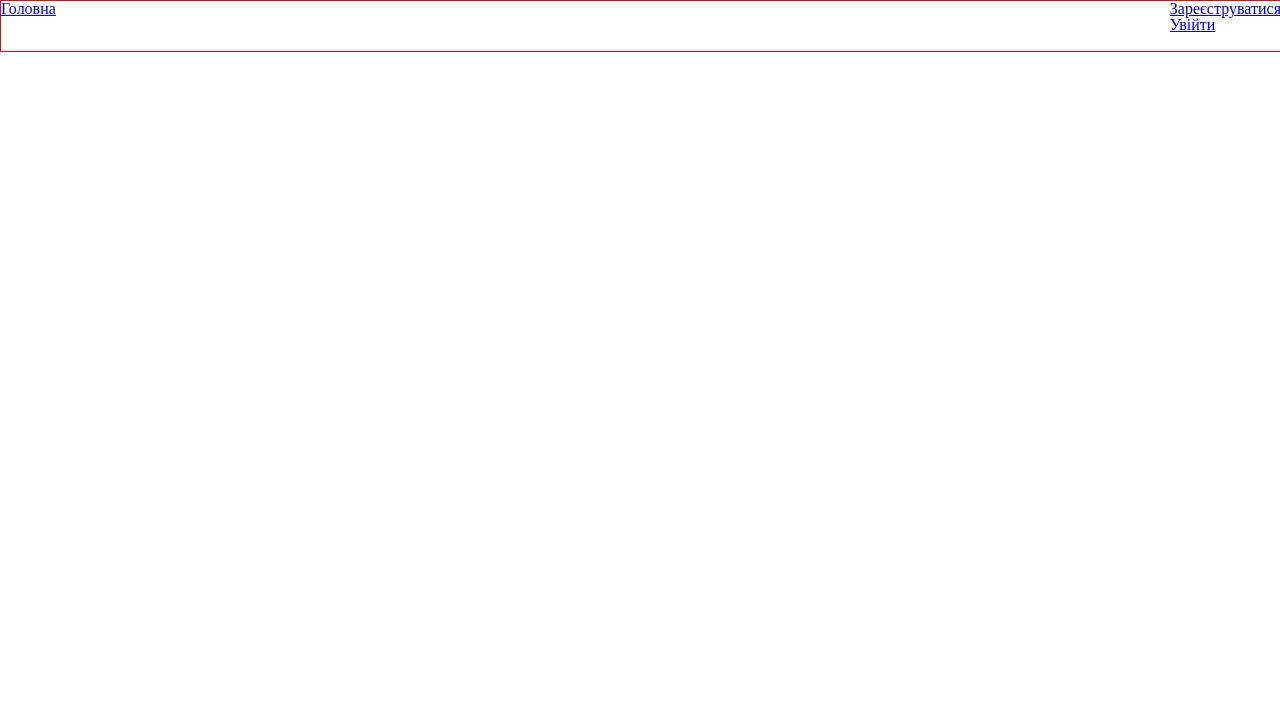
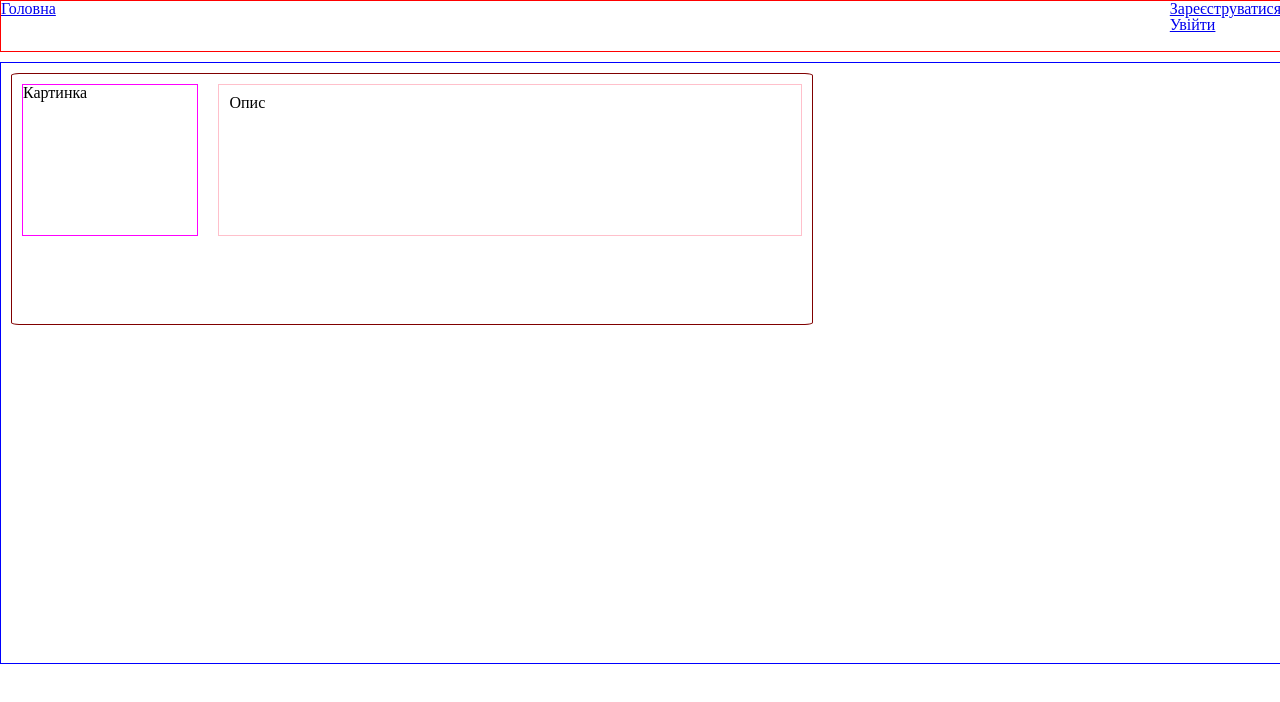
Before and after one commit to YunkoRoman/Restaurant_Angular, an Angular app: page / in a window 1280 px wide. Shown: the top 702 px of the page. Built offline with nearby package versions, Linux system fonts and the light colour scheme.

Commit message:
Відображення списку ресторанів. Початок

```diff
--- a/src/app/app.component.html
+++ b/src/app/app.component.html
@@ -2,9 +2,12 @@
   <div class="Head_rout">
     <a routerLink="">Головна</a>
   </div>
-  <div class="login">
+  <div class="login" *ngIf="visio">
    <div> <a routerLink="registration"> Зареєструватися </a></div>
-   <div> <a routerLink="login"> Увійти </a></div>
+   <div ><a routerLink="login"> Увійти </a></div>
+  </div>
+  <div class="icon" *ngIf="visioIcon" >
+    <a href=""> <img [src]="icon" alt=""></a>
   </div>
 </div>
 
--- a/src/app/app.component.ts
+++ b/src/app/app.component.ts
@@ -1,10 +1,32 @@
-import { Component } from '@angular/core';
+///<reference path="../../node_modules/@types/node/index.d.ts"/>
+import {Component, DoCheck} from '@angular/core';
 
 @Component({
   selector: 'app-root',
   templateUrl: './app.component.html',
-  styleUrls: ['./app.component.css']
+  styleUrls: ['./app.component.css'],
+
 })
-export class AppComponent {
+
+
+export class AppComponent implements DoCheck{
+ visio: boolean;
+ visioIcon:boolean;
+  private icon = require("./assets/icon1.png");
+constructor(){
 
 }
+
+  ngDoCheck(): void {
+    if (localStorage.getItem('token')) {this.visio = false}
+    if (!localStorage.getItem('token')) {this.visio = true}
+    if (localStorage.getItem('token')) {this.visioIcon = true}
+    if (!localStorage.getItem('token')) {this.visioIcon = false}
+
+  }
+
+
+
+
+
+}
--- a/src/app/auth/auth.component.ts
+++ b/src/app/auth/auth.component.ts
@@ -1,6 +1,8 @@
 import { Component, OnInit } from '@angular/core';
 import {NgForm} from "@angular/forms";
 import {AuthService} from "../services/auth.service";
+import {Response} from "../interfaces/Response";
+import {Router} from "@angular/router";
 
 @Component({
   selector: 'app-auth',
@@ -10,14 +12,15 @@ import {AuthService} from "../services/auth.service";
 export class AuthComponent implements OnInit {
 
   constructor(private AuthService: AuthService,
-              ) { }
+              private router:Router) { }
 
   ngOnInit() {
   }
 
     sendForm(loginForm:NgForm) {
-    console.log(loginForm.value.email);
       this.AuthService.loginUser(loginForm.value.email, loginForm.value.password).subscribe((data: Response) => {
+        localStorage.setItem('token', data.msg);
+        if (data.success == true) this.router.navigate([''])
       })
   }
 }
--- a/src/app/checked/checked.component.html
+++ b/src/app/checked/checked.component.html
@@ -1 +1,3 @@
-<p>checked works!</p>
+<div class="checked">
+  <h1> Ваша пошта підтверджена </h1>
+</div>
--- a/src/app/checked/checked.component.ts
+++ b/src/app/checked/checked.component.ts
@@ -10,7 +10,7 @@ import {Response} from "../interfaces/Response";
   styleUrls: ['./checked.component.css']
 })
 export class CheckedComponent implements OnInit {
-  public orderObj: {   };
+  public orderObj: any;
 
 
   constructor(private route: ActivatedRoute,
@@ -19,7 +19,7 @@ export class CheckedComponent implements OnInit {
   ngOnInit() {
     this.route.queryParamMap
       .subscribe(params => {
-        this.orderObj = {...params};
+        this.orderObj = params;
       });
     this.RegistrationService.CheckedUser(this.orderObj.params.t).subscribe((data:Response) => {
       console.log(data.msg);
--- /dev/null
+++ b/src/app/interceptor/auth.interceptor.ts
@@ -0,0 +1,17 @@
+import { Injectable } from '@angular/core';
+import { HttpEvent, HttpHandler, HttpInterceptor, HttpRequest } from '@angular/common/http';
+import { Observable } from 'rxjs';
+
+@Injectable()
+export class HttpAuthInterceptor implements HttpInterceptor {
+  constructor() {
+  }
+
+  intercept(req: HttpRequest<any>, next: HttpHandler): Observable<HttpEvent<any>> {
+    const token = localStorage.getItem('token');
+    if (!token) return next.handle(req);
+
+    const newReq = req.clone({headers: req.headers.set('Authorization', token)});
+    return next.handle(newReq);
+  }
+}
--- /dev/null
+++ b/src/app/list-restaurants/list-restaurants.component.css
@@ -0,0 +1,30 @@
+.box{
+  margin-top: 10px;
+  width: 100%;
+  height: 600px;
+  border: 1px solid blue;
+
+}
+.box_child{
+  border-radius: 1%;
+  margin: 10px;
+  width: 800px;
+  height: 250px;
+  border: 1px solid maroon;
+  display: flex;
+}
+.box_photo{
+  margin: 10px;
+  width: 180px;
+  height: 150px;
+  border: 1px solid fuchsia;
+}
+.box_description{
+  border: 1px solid pink;
+  margin: 10px;
+  width: 600px;
+  height: 150px;
+}
+.box_description_children{
+  margin: 10px;
+}
--- /dev/null
+++ b/src/app/list-restaurants/list-restaurants.component.html
@@ -0,0 +1,12 @@
+<div class="box">
+  <div class="box_child">
+    <div class="box_photo">Картинка</div>
+    <div class="box_description">
+      <div class="box_description_children">
+        <p>Опис</p>
+      </div>
+    </div>
+
+  </div>
+
+</div>
--- /dev/null
+++ b/src/app/list-restaurants/list-restaurants.component.ts
@@ -0,0 +1,15 @@
+import { Component, OnInit } from '@angular/core';
+
+@Component({
+  selector: 'app-list-restaurants',
+  templateUrl: './list-restaurants.component.html',
+  styleUrls: ['./list-restaurants.component.css']
+})
+export class ListRestaurantsComponent implements OnInit {
+
+  constructor() { }
+
+  ngOnInit() {
+  }
+
+}
--- a/src/app/registration/registration.component.ts
+++ b/src/app/registration/registration.component.ts
@@ -20,10 +20,20 @@ export class RegistrationComponent implements OnInit {
   sendForm(loginForm:NgForm) {
     if (loginForm.value.password === loginForm.value.password2) {
     this.RegistrService.RegistrUser(loginForm.value.name, loginForm.value.surname,loginForm.value.email, loginForm.value.password)
-      .subscribe((data:Response)=>{
-        if (data.success == true) alert('Ви успішно зареєструвались');
-        this.router.navigate(['']);
+      .subscribe((data: Response) =>{
 
-      })} else alert('НІТ')
+        if (data.success == true) {alert('Ви успішно зареєструвались');
+          this.router.navigate([''])}
+        if (data.success == false) alert(data.msg);
+
+      },
+      (err:any) => {
+        alert (err.error.msg);
+      }
+      )}
+      if (loginForm.value.password != loginForm.value.password2) {
+      alert('Поролі не співпадають')
+      }
+
   }
 }
--- a/src/app/services/auth.service.ts
+++ b/src/app/services/auth.service.ts
@@ -9,6 +9,6 @@ export class AuthService {
   constructor(public http: HttpClient) { }
 
   loginUser(email, password) {
-    return this.http.post('http://localhost:3000/auth/user', {email, password});
+    return this.http.post('http://localhost:3000/user/auth', {email, password});
   }
 }
```
Also changed, not shown: src/app/app.module.ts (+7 -2 lines), src/app/assets/icon1.png (added).
